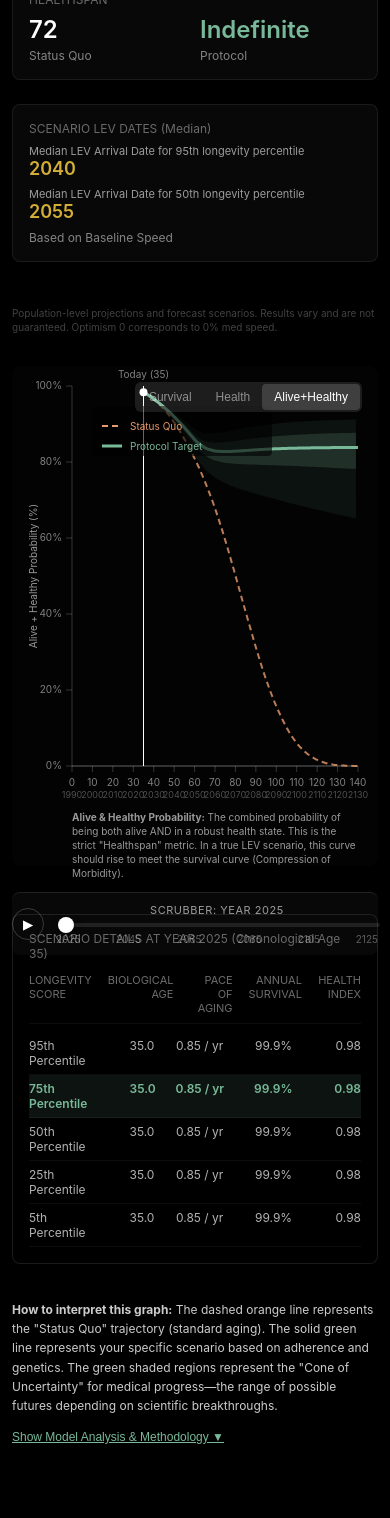
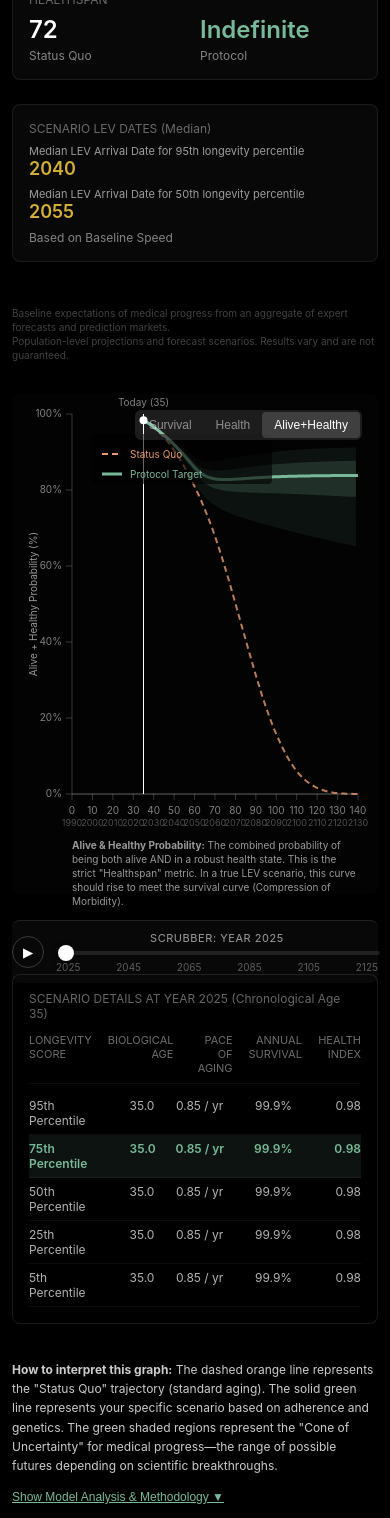
Before and after one commit to Kylen-McClintock/LEV-Longevity-Trajectory, a React (Vite) app: page / in a window 390 px wide. Shown: the part 910-2428 px from the top of the page. Before the commit the page ends 2368 px from the top, so only its background shows below. Built offline with nearby package versions, Linux system fonts and the light colour scheme.

Commit message:
Increase mobile layout spacing and detail baseline text

```diff
--- a/src/LevLongevityTrajectory.css
+++ b/src/LevLongevityTrajectory.css
@@ -225,6 +225,6 @@
 
 @media (max-width: 900px) {
   .lev-scenario-details {
-    margin-top: 48px;
+    margin-top: 80px;
   }
 }
--- a/src/LevLongevityTrajectory.tsx
+++ b/src/LevLongevityTrajectory.tsx
@@ -599,8 +599,11 @@ export default function LevLongevityTrajectory() {
 
 
                     <div style={{ fontSize: 10, opacity: 0.3, marginTop: 20, lineHeight: 1.4 }}>
+                        {optimism === 0
+                            ? "Baseline expectations of medical progress from an aggregate of expert forecasts and prediction markets."
+                            : `Optimism ${optimism > 0 ? '+' : ''}${optimism} corresponds to ${optimism > 0 ? '+' : ''}${optimism * 10}% median speed.`}
+                        <br />
                         Population-level projections and forecast scenarios. Results vary and are not guaranteed.
-                        Optimism {optimism > 0 ? '+' : ''}{optimism} corresponds to {optimism > 0 ? '+' : ''}{optimism * 20}% med speed.
                     </div>
 
                 </div>
```
